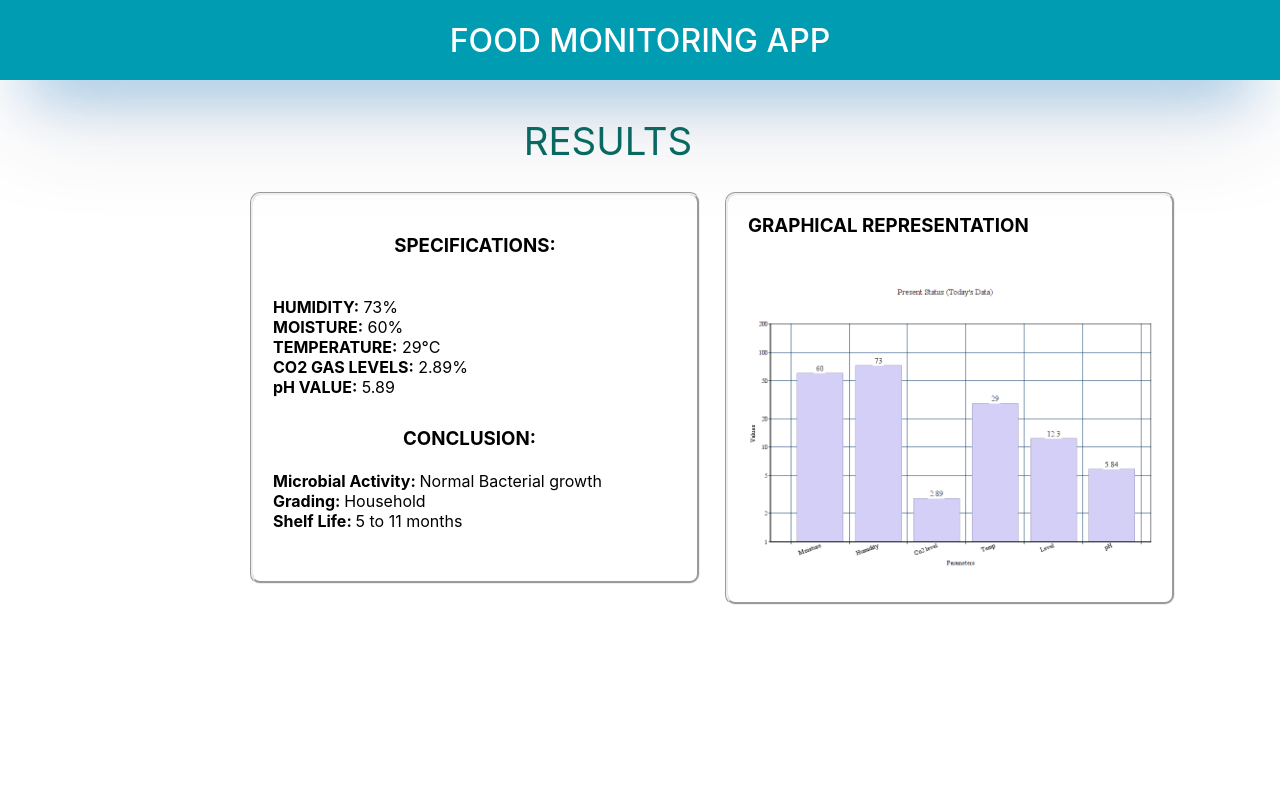
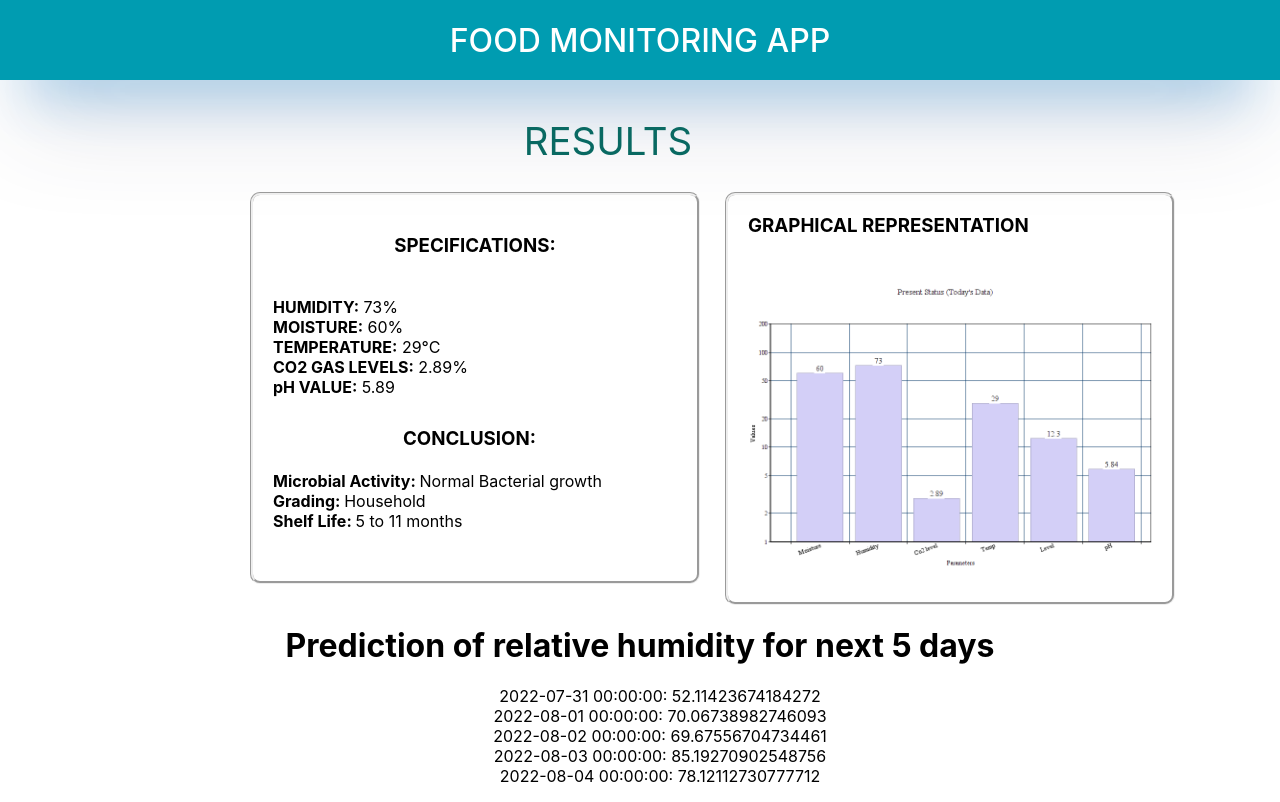
Before and after one commit to sakshib0811/foodGrainMonitoring, a React (Create React App) app in the folder dashboard/agroapp/: page /result in a window 1280 px wide. Built offline with nearby package versions, Linux system fonts and the light colour scheme.

Commit message:
result page added

```diff
--- a/dashboard/agroapp/src/App.js
+++ b/dashboard/agroapp/src/App.js
@@ -1,11 +1,11 @@
 import "./App.css";
-import React, { useState } from "react";
+import React from "react";
 import Nav from "./Components/Nav.js";
 import About from "./Components/About";
 import { Routes, Route } from "react-router-dom";
 import Result from "./Components/Result";
 import Input from "./Components/Input";
-import { db } from "./firebase";
+// import { db } from "./firebase";
 //import { collection, query, where, getDocs } from "firebase/firestore";
 function App() {
   // const [posts, setPosts] = useState([]);
--- a/dashboard/agroapp/src/Components/About.js
+++ b/dashboard/agroapp/src/Components/About.js
@@ -33,7 +33,7 @@ function About() {
             <img
               src={img1}
               alt="Guide"
-              style={{ width: "100%" }}
+              style={{ width: "80%" }}
               className="guide_img"
             />
             <div class="container">
--- a/dashboard/agroapp/src/Components/Dashboard.js
+++ b/dashboard/agroapp/src/Components/Dashboard.js
@@ -39,9 +39,9 @@ const Dashboard = ({ title, value, signi, img }) => {
             src={img}
             alt="graph"
             style={{
-              width: "100%",
+              width: "95%",
               marginTop: "30px",
-              marginLeft: "-15px",
+              marginLeft: "-10px",
             }}
           />
           {/* <Barchart chartData={userdata} /> */}
--- a/dashboard/agroapp/src/Components/Result.js
+++ b/dashboard/agroapp/src/Components/Result.js
@@ -62,6 +62,16 @@ function Result() {
             />
           </div>
         </div>
+        <div className="ml">
+          <h1>Prediction of relative humidity for next 5 days</h1>
+          <ul style={{ listStyle: "none" }}>
+            <li>2022-07-31 00:00:00: 52.11423674184272</li>
+            <li>2022-08-01 00:00:00: 70.06738982746093</li>
+            <li>2022-08-02 00:00:00: 69.67556704734461</li>
+            <li>2022-08-03 00:00:00: 85.19270902548756</li>
+            <li>2022-08-04 00:00:00: 78.12112730777712</li>
+          </ul>
+        </div>
       </div>
     </div>
   );
```
